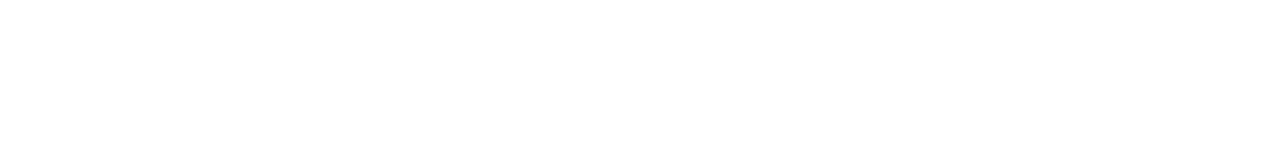
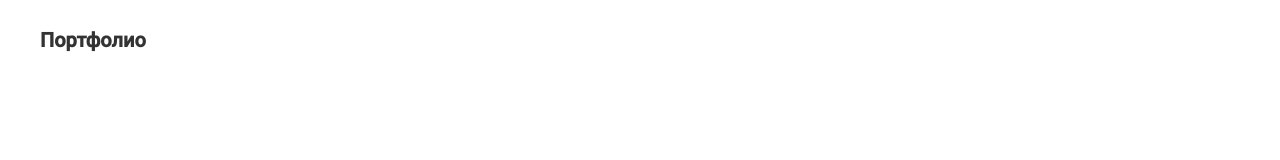
Before and after one commit to Konokhov/portfolio, a React (Vite) app: page / in a window 1280 px wide. Shown: the top 160 px of the page. Built offline with nearby package versions, Linux system fonts and the light colour scheme.

Commit message:
Добавляет компонент логотипа

```diff
--- a/src/components/header/index.tsx
+++ b/src/components/header/index.tsx
@@ -1,7 +1,15 @@
+import Container from '@components/container';
+import Logo from '@components/logo';
 import styles from './style.module.scss';
 
 function Header() {
-  return <header className={styles.header}></header>;
+  return (
+    <header className={styles.header}>
+      <Container>
+        <Logo />
+      </Container>
+    </header>
+  );
 }
 
 export default Header;
--- /dev/null
+++ b/src/components/logo/index.tsx
@@ -0,0 +1,7 @@
+import styles from './style.module.scss';
+
+function Logo() {
+  return <h1 className={styles.logo}>Портфолио</h1>;
+}
+
+export default Logo;
--- /dev/null
+++ b/src/components/logo/style.module.scss
@@ -0,0 +1,9 @@
+@import '@styles/abstracts/variables';
+
+.logo {
+  font-size: 18px;
+
+  @media #{$screen-tablet} {
+    font-size: 20px;
+  }
+}
```
